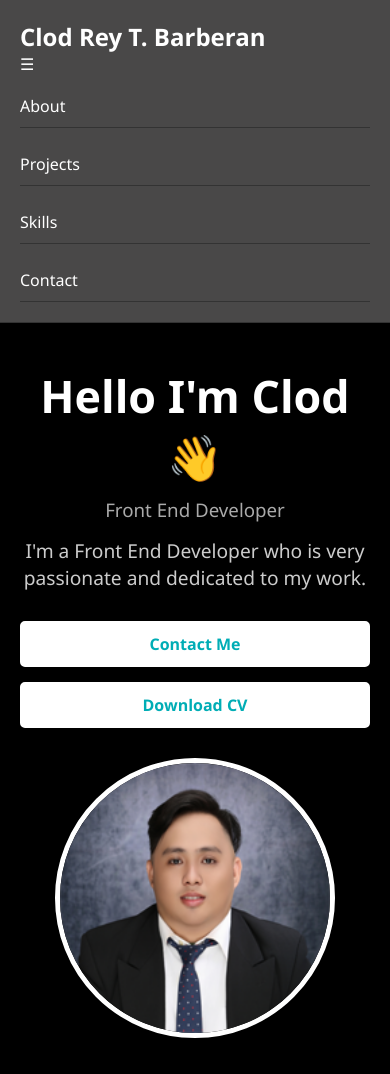
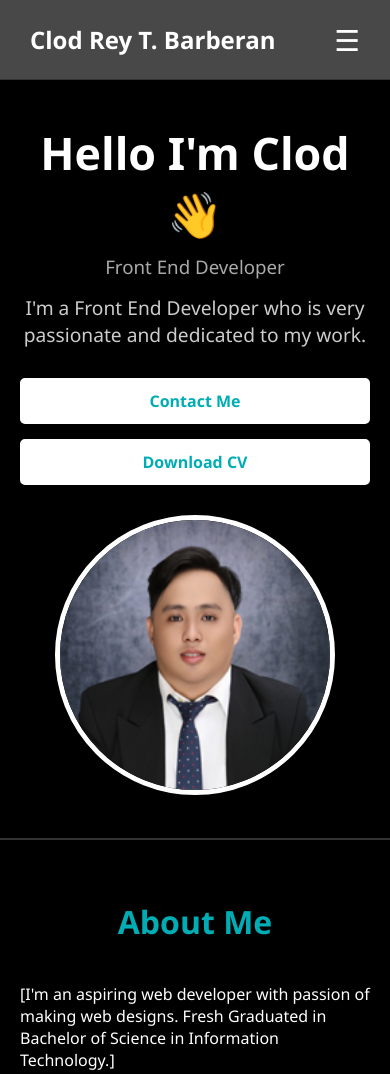
Before and after one commit to MaiLab06/BarberanPortfolio, a plain HTML site: page index.html in a window 390 px wide. Shown: the top 1074 px of the page. Drawn offline with Linux system fonts and the light colour scheme.

Commit message:
Update style.css

```diff
--- a/style.css
+++ b/style.css
@@ -70,9 +70,11 @@ nav {
   justify-content: space-between;
   align-items: center;
   max-width: 1200px;
-  margin: 0 auto;
-  padding: 20px 40px;
+  margin: auto;
+  padding: 20px 30px;
+  flex-wrap: wrap;
 }
+
 
 .logo {
   font-size: 1.5rem;
@@ -95,6 +97,14 @@ nav {
 
 .nav-links a:hover {
   color: #00adb5;
+}
+
+/* Hamburger Menu */
+.menu-toggle {
+  display: none;
+  font-size: 1.8rem;
+  color: #fff;
+  cursor: pointer;
 }
 
 /* Hero Section */
@@ -360,30 +370,38 @@ section {
   margin: auto;
 }
 
+/* Mobile Responsive */
 @media (max-width: 768px) {
-  /* NAVBAR */
-  nav {
-    flex-direction: column;
-    align-items: flex-start;
-    padding: 20px;
+  .menu-toggle {
+    display: block;
   }
 
   .nav-links {
+    display: none;
     flex-direction: column;
     width: 100%;
-    gap: 15px;
-    margin-top: 10px;
+    padding: 10px 0;
+    margin-top: 15px;
+  }
+
+  .nav-links.active {
+    display: flex;
   }
 
   .nav-links li {
+    text-align: center;
     width: 100%;
   }
 
-  .nav-links a {
+  .nav-links li a {
     display: block;
-    width: 100%;
     padding: 10px 0;
-    border-bottom: 1px solid #333;
+    color: #fff;
+    border-top: 1px solid #333;
+  }
+
+  .nav-links li a:hover {
+    background-color: #333;
   }
 
   /* HERO SECTION */
```
